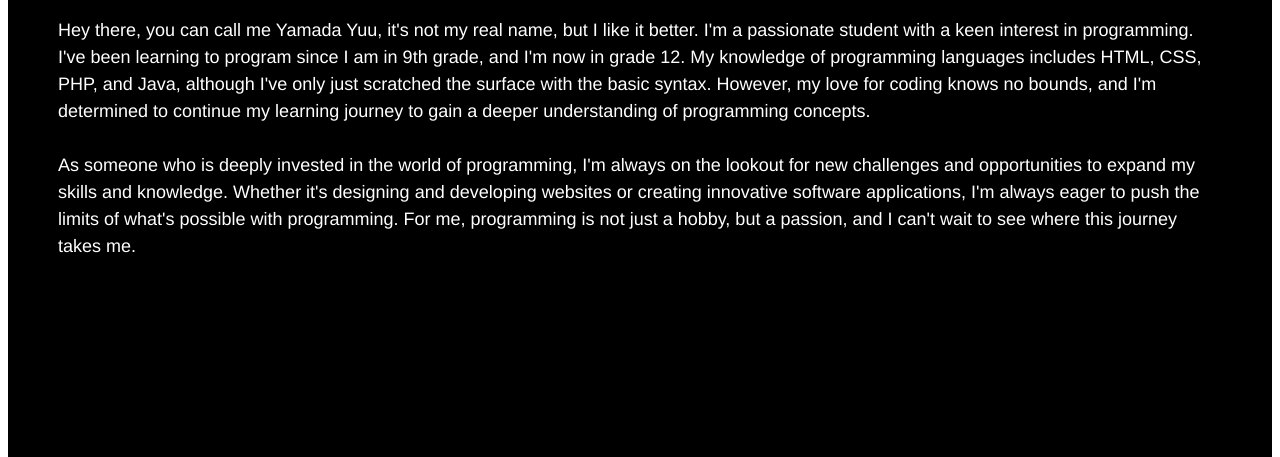
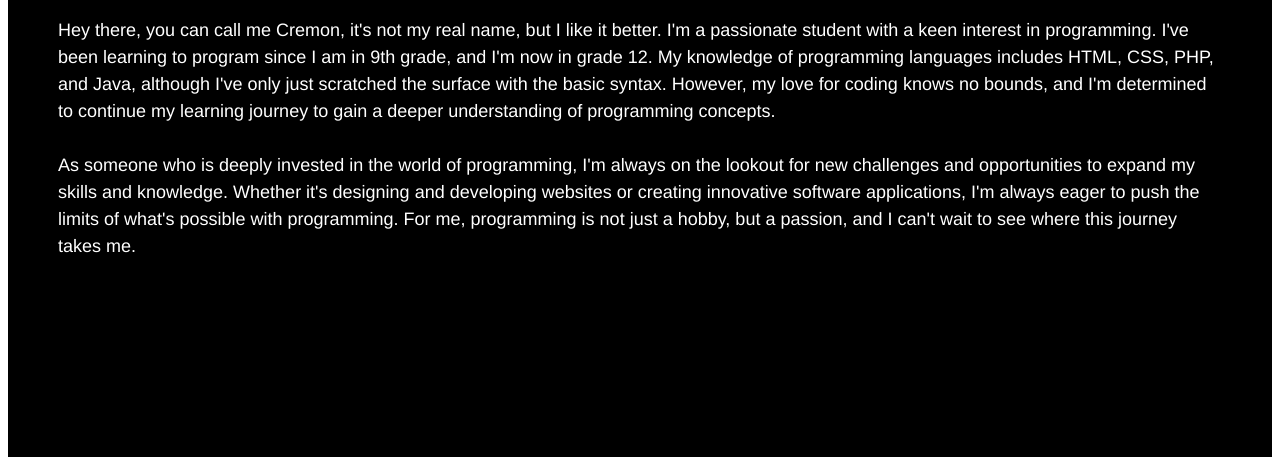
Before and after one commit to Cremon2/portfolio, a plain HTML site: page index.html in a window 1280 px wide. Shown: the part 719-1176 px from the top of the page. Drawn offline with nearby package versions, Linux system fonts and the light colour scheme.

Commit message:
Update index.html

```diff
--- a/index.html
+++ b/index.html
@@ -27,7 +27,7 @@
   </section>
   <section id="about">
     <h1>About Section</h1>
-    <p>Hey there, you can call me Yamada Yuu, it's not my real name, but I like it better. I'm a passionate student with a keen interest in programming.
+    <p>Hey there, you can call me Cremon, it's not my real name, but I like it better. I'm a passionate student with a keen interest in programming.
       I've been learning to program since I am in 9th grade, and I'm now in grade 12.
       My knowledge of programming languages includes HTML, CSS, PHP, and Java, although I've only just scratched the surface with the basic syntax.
       However, my love for coding knows no bounds, and I'm determined to continue my learning journey to gain a deeper understanding of programming concepts.
```
